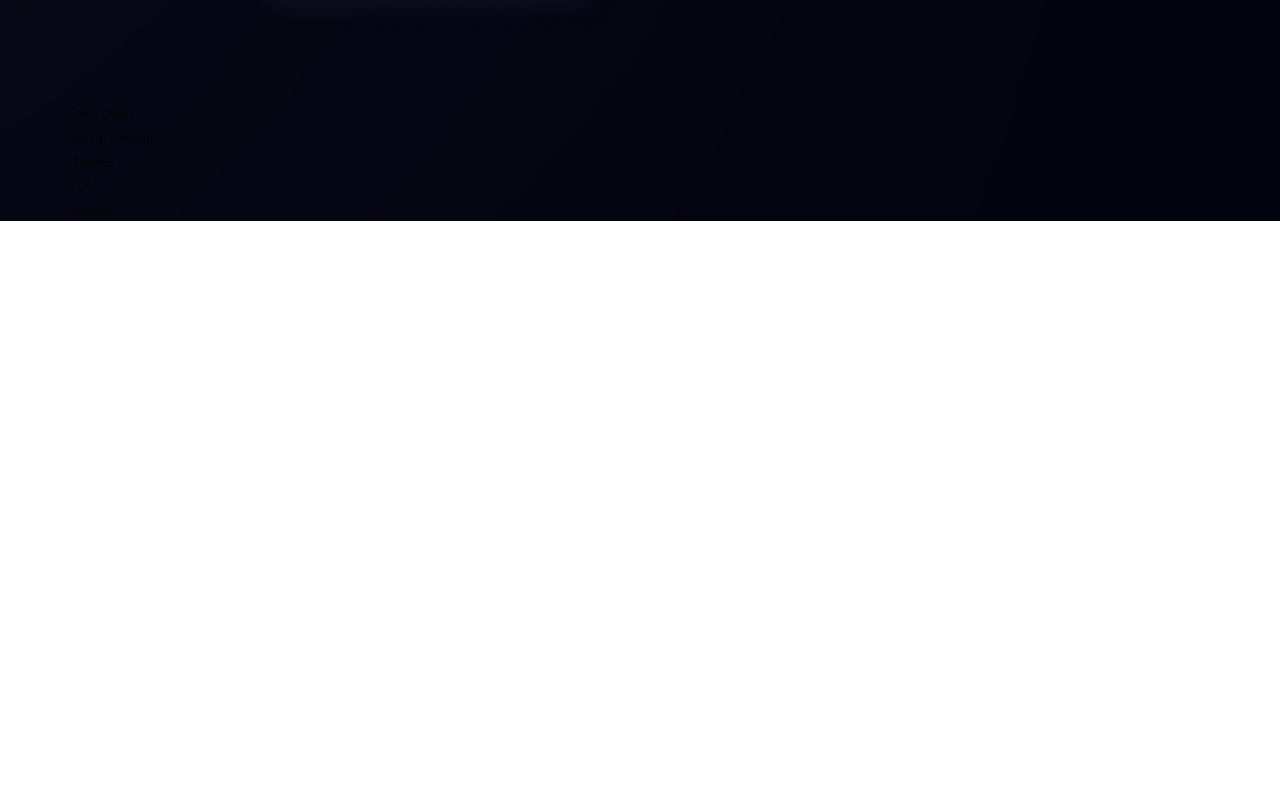
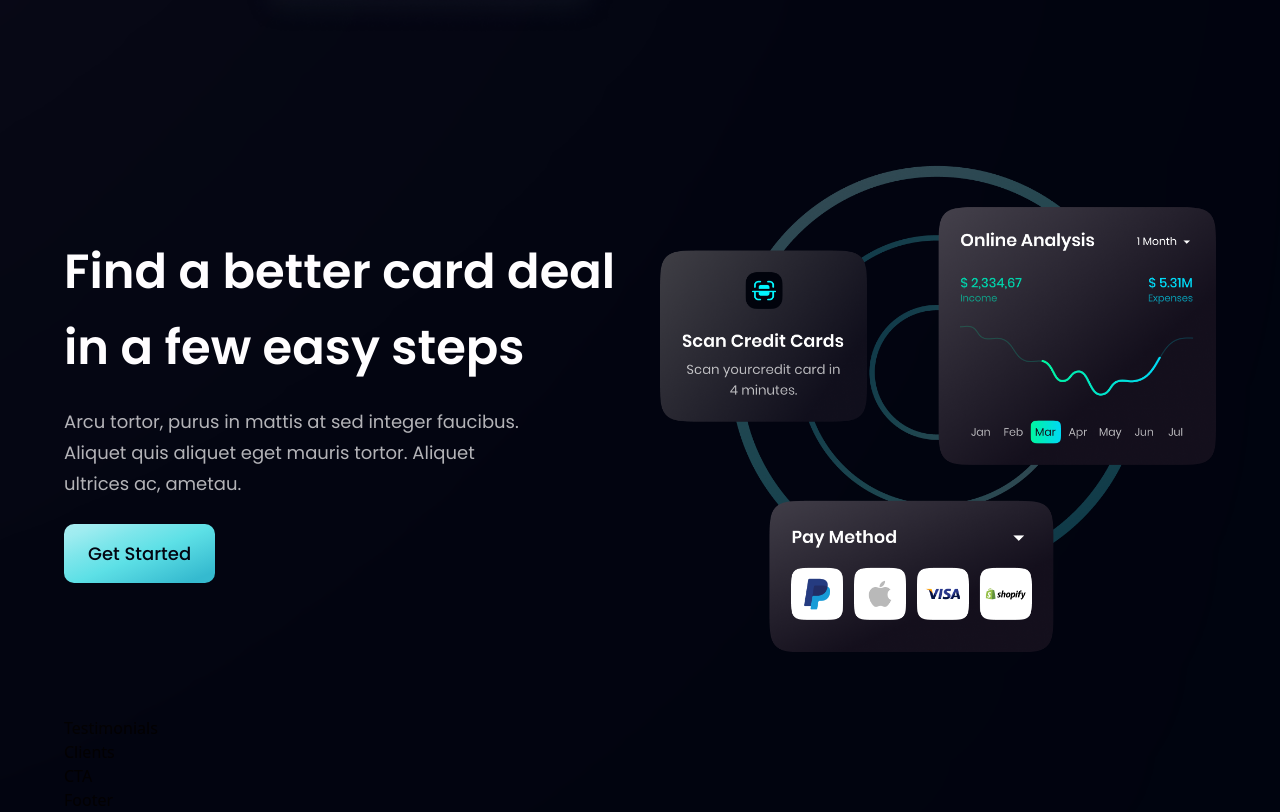
Before and after one commit to jmkenny94/bank_modern_app, a React (Vite) app in the folder bank_modern_app/: page / in a window 1280 px wide. Shown: the part 2081-2893 px from the top of the page. Before the commit the page ends 2302 px from the top, so only its background shows below. Built offline with nearby package versions, Linux system fonts and the light colour scheme.

Commit message:
Finished CardDeal Section

```diff
--- a/bank_modern_app/src/components/Button.jsx
+++ b/bank_modern_app/src/components/Button.jsx
@@ -2,7 +2,7 @@
 
 const Button = ({styles}) => {
   return (
-    <button type='button' className={`py-4 px-6 bg-blue-gradient font-poppins font-medium text-[18px] text-primary outline-none${styles} mt-6`}>Get Started</button>
+    <button type='button' className={`py-4 px-6 bg-blue-gradient font-poppins font-medium text-[18px] text-primary outline-none${styles} mt-6 rounded-[10px]`}>Get Started</button>
   )
 }
 
--- a/bank_modern_app/src/components/CardDeal.jsx
+++ b/bank_modern_app/src/components/CardDeal.jsx
@@ -1,9 +1,27 @@
-import React from 'react'
+import { card } from "../assets"
+import styles, {layout} from'../style'
+import Button from './Button'
 
-const CardDeal = () => {
-  return (
-    <div>CardDeal</div>
+
+const CardDeal = () => (
+    <section className={layout.section}>
+      <div className={layout.sectionInfo}>
+        <h2 className={styles.heading2}>Find a better card deal <br className="sm:block hidden"/>
+          in a few easy steps
+        </h2>
+        <p className={`${styles.paragraph} max-w-[470px] mt-5`}>Arcu tortor, purus in mattis at sed integer faucibus.
+          Aliquet quis aliquet eget mauris tortor. Aliquet ultrices ac, ametau.
+        </p>
+        <Button styles="mt-10"/>
+
+      </div>
+
+      <div className={layout.sectionImg}>
+        <img src={card} alt="card" className="w-[100%] h-[100%]" />
+
+      </div>
+
+    </section>
   )
-}
 
 export default CardDeal
```
